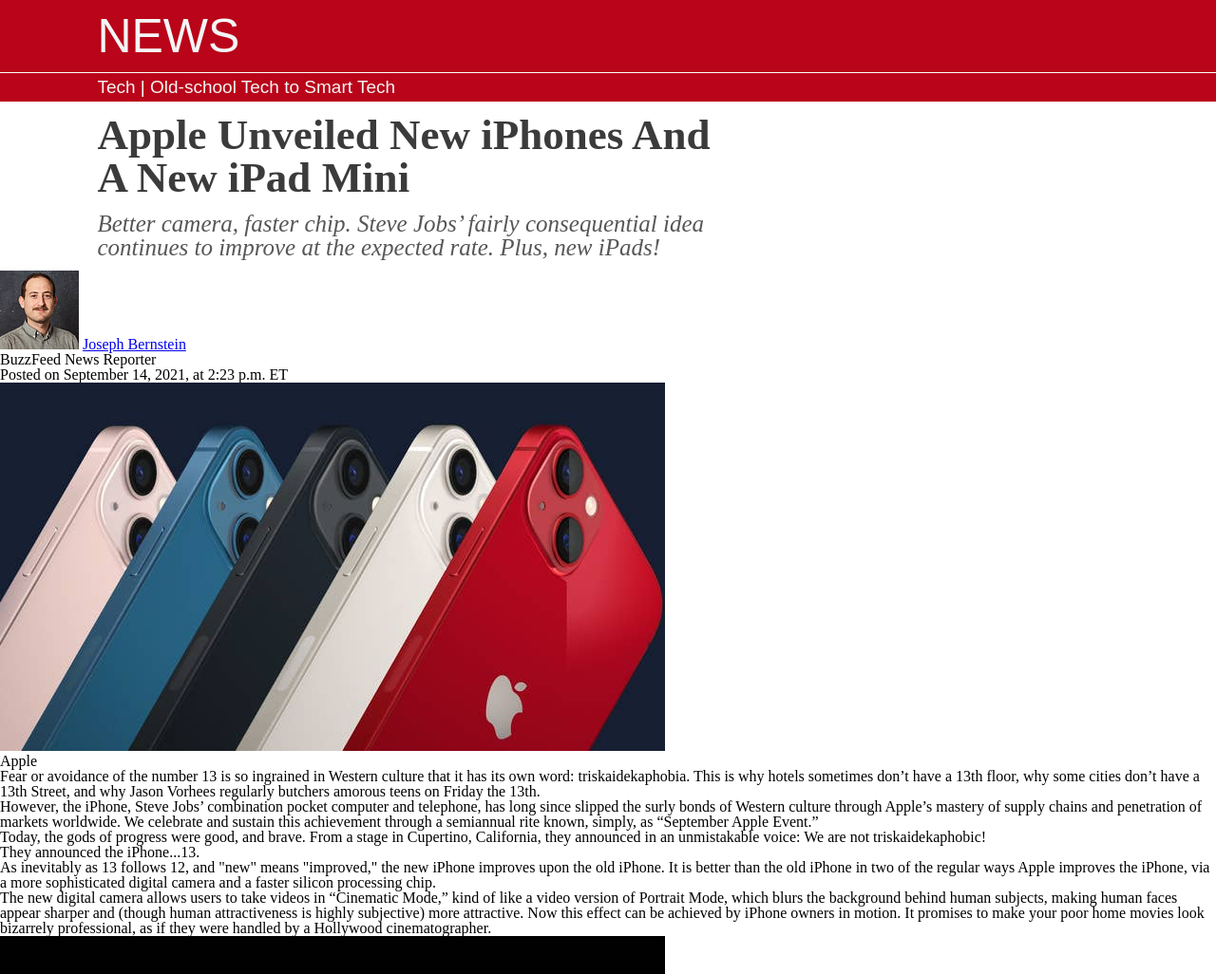
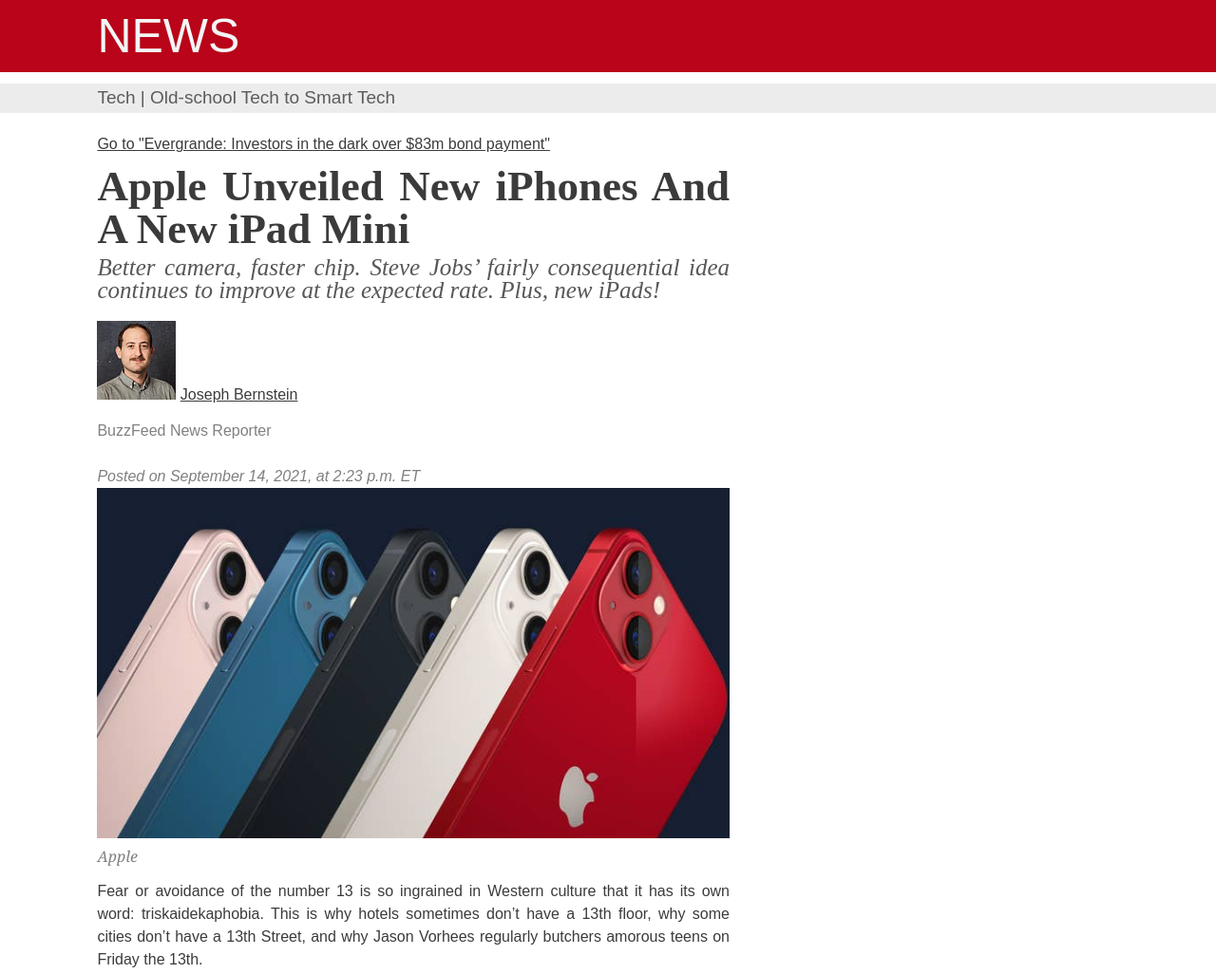
Before and after one commit to NicolasVaudagna/my-news-2, a plain HTML site: page index.html in a window 1280 px wide. Shown: the top 1026 px of the page at 95% size. Drawn offline with Linux system fonts and the light colour scheme.

Commit message:
finished css, ended tasks

```diff
--- a/CSS/style.css
+++ b/CSS/style.css
@@ -1,3 +1,11 @@
+article{
+    margin: 0% 40% 0% 8%;
+    line-height: 1.5em;
+    text-align: justify;
+    font-family: Arial, Helvetica, sans-serif;
+    color: rgb(59, 59, 59);
+}
+
 .heading1{
     background-color:rgb(185, 4, 25);
     color: whitesmoke;
@@ -8,40 +16,116 @@
 
 .navbar1 a{
     text-decoration: none;
-    color: whitesmoke;
+    color: rgb(92, 92, 92);
 }
 
 .navbar1 a:hover{
-    color:rgb(126, 126, 126);
+    color:rgb(185, 4, 25);
 }
 
 .navbar1{
-    background-color:rgb(185, 4, 25);
-    color: white;
+    background-color:rgb(236, 236, 236);
+    color: rgb(92, 92, 92);
     font-size: 19px;
     font-family: Arial, Helvetica, sans-serif;
     line-height: 1.6em;
-    padding-left: 8%;
-    margin-top: 1px;
+    padding: 0% 8%;
+    margin-top: 1%;
+    margin-bottom: 2%;
 
 }
 
 .mainheading{
     color: rgb(59, 59, 59);
     font-size: 45px;
-    padding: 1% 40% 0% 8%;
     text-align: auto;
     font-family: 'Times New Roman', Times, serif;
     margin-bottom: 1%;
+    margin-top: 2%;
     font-weight: bold;
+    line-height: 1em;
 }
 
 .subheading{
     color: rgb(87, 87, 87);
     font-size: 25px;
-    padding: 0% 40% 0% 8%;
     text-align: auto;
     font-family: 'Times New Roman', Times, serif;
-    margin-bottom: 1%;
+    margin-bottom: 3%;
     font-style: italic;
 }
+
+
+.bernstein{
+    text-decoration: underline;
+    color: rgb(59, 59, 59);
+    font-family: Arial, Helvetica, sans-serif;
+    text-align: center;
+
+}
+
+.bernstein:hover{
+    color: rgb(185, 4, 25);
+}
+
+.caption{
+    font-family: Arial, Helvetica, sans-serif;
+    color: grey;
+    margin-top: 2%;
+}
+
+time{
+    font-family: Arial, Helvetica, sans-serif;
+    color: grey;
+    font-style: italic;;
+}
+
+
+.figcaptions{
+    font-family: Georgia, 'Times New Roman', Times, serif;
+    font-style: italic;
+    color: grey;
+}
+
+.text{
+    margin-top: 2%;
+    margin-bottom: 2%;
+}
+
+.pics{
+    width: 100%;
+}
+
+.more{
+    margin-left: 8%;
+    font-family: Arial, Helvetica, sans-serif;
+    line-height: 2em;
+    font-weight: bold;
+}
+
+.more a{
+    text-decoration: underline;
+    color: rgb(92, 92, 92);
+}
+
+.more a:hover{
+    color:rgb(185, 4, 25);
+}
+
+.line{
+    margin-left: 8%;
+    margin-right: 40%;
+}
+
+.goto{
+    text-decoration: underline;
+    color: rgb(59, 59, 59);
+    font-family: Arial, Helvetica, sans-serif;
+    text-align: center;
+    margin-left: 8%;
+    margin-top: 2%;
+}
+
+.goto:hover{
+    color: rgb(185, 4, 25);
+}
--- a/CSS/style2.css
+++ b/CSS/style2.css
@@ -45,13 +45,12 @@
 }
 
 .mainheading{
-    background-color:rgb(236, 236, 236);
     color: rgb(59, 59, 59);
     font-size: 45px;
     padding: 1% 40% 0% 8%;
     text-align: auto;
     font-family: 'Times New Roman', Times, serif;
-    margin-bottom: 1%;
+    margin-bottom: 2%;
     font-weight: bold;
 }
 
@@ -180,3 +179,16 @@
 .more a:hover{
     color:rgb(185, 4, 25);
 }
+
+.goto{
+    text-decoration: underline;
+    color: rgb(59, 59, 59);
+    font-family: Arial, Helvetica, sans-serif;
+    text-align: center;
+    margin-left: 8%;
+    margin-top: 2%;
+}
+
+.goto:hover{
+    color: rgb(185, 4, 25);
+}
--- a/index.html
+++ b/index.html
@@ -11,78 +11,105 @@
 
     <body>
         <h2 class="heading1">NEWS</h2>
+        <div class="navbar1">
+            <a href="https://www.buzzfeednews.com/section/tech">Tech</a> | <a href="https://www.buzzfeed.com/badge/old-school-tech-to-smart-tech">Old-school Tech to Smart Tech</a>
+        </div>
+
+        <a class="goto" href="index2.html">Go to "Evergrande: Investors in the dark over $83m bond payment"</a>
+
+
         <article>
             <header>
-                <div class="navbar1">
-                    <a href="https://www.buzzfeednews.com/section/tech">Tech</a> | <a href="https://www.buzzfeed.com/badge/old-school-tech-to-smart-tech">Old-school Tech to Smart Tech</a>
-                </div>
 
                 <h1 class="mainheading">Apple Unveiled New iPhones And A New iPad Mini</h1>
                 <h2 class="subheading">Better camera, faster chip. Steve Jobs’ fairly consequential idea continues to improve at the expected rate. Plus, new iPads!</h2>
+
                 <img src="img/img1.jpg" alt="Joseph Bernstein">
 
-                <a href="https://www.buzzfeednews.com/author/josephbernstein">Joseph Bernstein</a>
-                <p>BuzzFeed News Reporter</p>
+                <a class="bernstein" href="https://www.buzzfeednews.com/author/josephbernstein">Joseph Bernstein</a>
+
+                <br>
+
+                <p class="caption">BuzzFeed News Reporter</p>
+
+                <br>
+
                 <time>
                     Posted on September 14, 2021, at 2:23 p.m. ET
                 </time>
+
             </header>
+
             <figure>
-                <img src="img/img2.jpeg" alt="iPhone13">
-                <figcaption>Apple</figcaption>
+                <img class="pics" src="img/img2.jpeg" alt="iPhone13">
+                <figcaption class="figcaptions">Apple</figcaption>
             </figure>
 
-            <p>
+            <p class="text">
                 Fear or avoidance of the number 13 is so ingrained in Western culture that it has its own word: triskaidekaphobia. This is why hotels sometimes don’t have a 13th floor, why some cities don’t have a 13th Street, and why Jason Vorhees regularly butchers amorous teens on Friday the 13th.
             </p>
-            <p>
+            <p class="text">
                 However, the iPhone, Steve Jobs’ combination pocket computer and telephone, has long since slipped the surly bonds of Western culture through Apple’s mastery of supply chains and penetration of markets worldwide. We celebrate and sustain this achievement through a semiannual rite known, simply, as “September Apple Event.”
             </p>
-            <p>
+            <p class="text">
                 Today, the gods of progress were good, and brave. From a stage in Cupertino, California, they announced in an unmistakable voice: We are not triskaidekaphobic!
             </p>
-            <p>
+            <p class="text">
                 They announced the iPhone...13.
             </p>
-            <p>
+            <p class="text">
                 As inevitably as 13 follows 12, and "new" means "improved," the new iPhone improves upon the old iPhone. It is better than the old iPhone in two of the regular ways Apple improves the iPhone, via a more sophisticated digital camera and a faster silicon processing chip.
             </p>
-            <p>
+            <p class="text">
                 The new digital camera allows users to take videos in “Cinematic Mode,” kind of like a video version of Portrait Mode, which blurs the background behind human subjects, making human faces appear sharper and (though human attractiveness is highly subjective) more attractive. Now this effect can be achieved by iPhone owners in motion. It promises to make your poor home movies look bizarrely professional, as if they were handled by a Hollywood cinematographer.
             </p>
             <figure>
-                <img src="img/img3.jpeg" alt="camera">
-                <figcaption>Apple</figcaption>
+                <img class="pics" src="img/img3.jpeg" alt="camera">
+                <figcaption class="figcaptions">Apple</figcaption>
             </figure>
-            <p>
+            <p class="text">
                 The new chip, A15 Bionic, improves over the previous chip, A14, by being faster. How did they make this chip even faster? (Apple says it can do 15.8 trillion operations per second.) The company shrunk thousands of the world’s fastest sprinters down to microscopic size and then connected their tiny but bulging legs to really little wheels that spin so, so fast and generate power. Just kidding. No one knows how they did it. I mean, some people do, but they’ve signed nondisclosure agreements.
             </p>
             <figure>
-                <img src="img/img4.jpeg" alt="A15Bionic">
-                <figcaption>Apple</figcaption>
+                <img class="pics" src="img/img4.jpeg" alt="A15Bionic">
+                <figcaption class="figcaptions">Apple</figcaption>
             </figure>
-            <p>
+            <p class="text">
                 Other things about the new iPhone haven’t changed, because too much change too fast is scary. For example, the iPhone comes in the same three sizes, which it doesn’t call "small," "medium," and "large" — but you can if you want. Apple still refers to this big boy as the iPhone Pro:
             </p>
             <figure>
-                <img src="img/img5.jpeg" alt="iPhone 13 camera">
-                <figcaption>Apple</figcaption>
+                <img class="pics" src="img/img5.jpeg" alt="iPhone 13 camera">
+                <figcaption class="figcaptions">Apple</figcaption>
             </figure>
-            <p>
+            <p class="text">
                 Apple is making a big deal about the camera setup on the iPhone 13 Pro and Pro Max. The setup is pretty slick, and the company is touting the new ProRes mode as a way to essentially shoot feature films on your iPhone. The prices for the current range of iPhones now look like this:
             </p>
             <figure>
-                <img src="img/img6.jpeg" alt="prices">
-                <figcaption>Apple</figcaption>
+                <img class="pics" src="img/img6.jpeg" alt="prices">
+                <figcaption class="figcaptions">Apple</figcaption>
             </figure>
-            <p>
+            <p class="text">
                 Apple also refreshed its lineup of iPads, from a relatively inexpensive entry-level iPad ($329) to a souped-up iPad Mini. The Mini is the first redesign in years, and it comes with the new shape, better cameras, and more powerful processor that you'd expect. It also now supports Center Stage, the front-facing video camera that makes for better video chatting. It starts at 500 bucks and will start shipping next week.
             </p>
             <figure>
-                <img src="img/img7.jpeg" alt="iPad mini">
-                <figcaption>iPad Mini</figcaption>
-                <figcaption>Apple</figcaption>
+                <img class="pics" src="img/img7.jpeg" alt="iPad mini">
+                <figcaption class="figcaptions">iPad Mini</figcaption>
+                <figcaption class="figcaptions">Apple</figcaption>
             </figure>
         </article>
+
+        <hr class="line">
+
+        <div class="more">
+            <h3>More on iPhone:</h3>
+
+            <a href="https://www.buzzfeednews.com/article/johnpaczkowski/iphone-11-pro-review-for-dog-owners?bfsource=relatedmanual">An iPhone 11 Pro Review For Dogs (And Their Owners)</a>
+            <br>
+            <a href="https://www.buzzfeednews.com/article/johnpaczkowski/iphone-xs-is-the-best-iphone-since-the-last-one?bfsource=relatedmanual">The Last iPhone Review You'll Ever Need To Read</a>
+            <br>
+            <a href="https://www.buzzfeednews.com/article/johnpaczkowski/inside-iphone-7-why-apple-killed-the-headphone-jack?bfsource=relatedmanual">Inside iPhone 7: Why Apple Killed The Headphone Jack</a>
+
+        </div>
+
     </body>
 </html>
```
Also changed, not shown: index2.html (+4 -0 lines).
